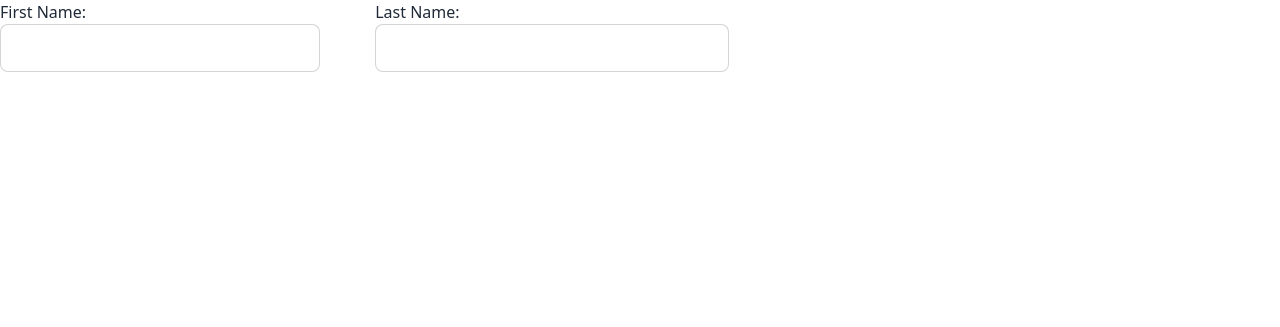
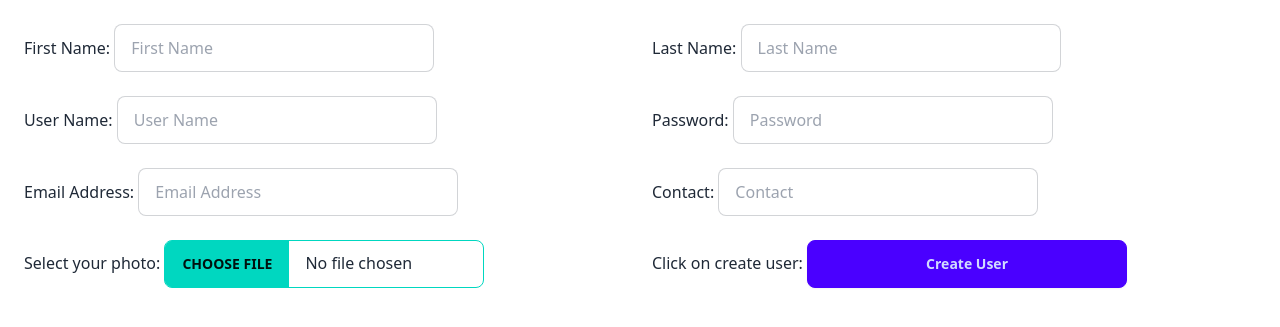
Before and after one commit to engrnazrulislam/ProjectPHP, a PHP site: page /admin/user/createUser.php in a window 1280 px wide. Shown: the top 327 px of the page. Run offline with PHP 8.4, Linux system fonts and the light colour scheme; the visitor is signed in with stand-in values (Sample User, id 1); some libraries are stand-ins or nearby versions.

Commit message:
Create user section Completed

```diff
--- a/admin/admin_nav.php
+++ b/admin/admin_nav.php
@@ -11,14 +11,14 @@ if(isset($_SESSION['login'])!= true){
         <div class="navbar-end space-x-4">
             <div>
                 <h3>
-                    <?php echo $_SESSION['username'] ?>
+                    <?php echo $_SESSION['username']; ?>
                 </h3>
             </div>
             <div class="dropdown dropdown-end">
                 <div tabindex="0" role="button" class="btn btn-ghost btn-circle avatar">
                     <div class="w-10 rounded-full">
                         <img alt="Tailwind CSS Navbar component"
-                            src="https://daisyui.com/images/stock/photo-1534528741775-53994a69daeb.jpg" />
+                            src="user/<?php echo $_SESSION['photo'];?>" />
                     </div>
                 </div>
                 <ul tabindex="0"
--- a/admin/login.php
+++ b/admin/login.php
@@ -38,6 +38,7 @@ include('dbconn.php');
             if ($check_result == 1) {
                 $user_data=$query->fetch_assoc();
                 $_SESSION['username']=$user_data['uname'];
+                $_SESSION['photo']=$user_data['uphoto'];
                 $_SESSION['login']=true;
                 header('location:dashboard.php');
             } else {
--- a/admin/user/createUser.php
+++ b/admin/user/createUser.php
@@ -1,11 +1,10 @@
 <?php
-// include("../dbconn.php");
-//$sql="INSERT INTO ncs_user(uname,upass,umail,ucontact,uphoto) VALUES";
-//$query=$conn->query($sql);
-//$result=$query->fetch_assoc();
-//echo $result['uname'];
-//echo $result['upass'];
-// $conn->close();
+ob_start();
+session_start();
+if (isset($_SESSION['login']) != true) {
+    header('location:../login.php');
+} else {
+    include("../dbconn.php");
 ?>
 <!DOCTYPE html>
 <html lang="en">
@@ -21,21 +20,94 @@
 <body>
     <main>
         <!-- Create User Section -->
-        <section>
-            <form action=""method="POST">
-                <div class="flex justify-start items-center gap-5">
+        <?php
+        if (isset($_POST['submit'])) {
+            $firstName = $_POST['firstName'];
+            $lastName = $_POST['lastName'];
+            $userName = $_POST['userName'];
+            $password = md5($_POST['password']);
+            $email = $_POST['email'];
+            $contact = $_POST['contactNo'];
+            $sql = "SELECT * FROM ncs_user WHERE uname='$userName' AND upass='$password'";
+            $queryResult = $conn->query($sql);
+            $check_result = $queryResult->num_rows;
+            if ($check_result == 1) {
+                echo '<div class="container w-full mx-auto flex justify-center"><h3>User or password already exists</h3></div>';
+            } else {
+                /* File Upload Section */
+                $file_name = $_FILES['u_file']['name'];
+                $file_size = $_FILES['u_file']['size'];
+                $file_temp = $_FILES['u_file']['tmp_name'];
+
+                if ($file_name == '') {
+                    $upload_file = 'img/demo.jpg';
+                } else {
+                    $upload_file = 'img/' . $file_name;
+                    move_uploaded_file($file_temp, $upload_file);
+                }
+                $insert_sql = "INSERT INTO ncs_user(uname, upass, fname, lname, umail, ucontact, uphoto) VALUES ('$userName','$password','$firstName','$lastName','$email','$contact','$upload_file')";
+                $insertQuery = $conn->query($insert_sql);
+                if ($insertQuery) {
+                    echo '<div class="container w-full mx-auto flex justify-center"><h3>Data is successfully inserted</h3></div>';
+                } else {
+                    echo '<div class="container w-full mx-auto flex justify-center"><h3>Data insertion is not successful.</h3></div>';
+                }
+            }
+        }
+        $conn->close();
+        ?>
+        <!-- User Creation Form Section -->
+        <section class="container w-full mx-auto">
+            <form class="form-control space-y-6 p-6" action="<?php echo $_SERVER['PHP_SELF']; ?>" method="POST"
+                enctype="multipart/form-data">
+                <div class="grid grid-cols-2 items-center justify-center gap-6">
                     <div>
                         <label for="firstName">First Name:</label>
-                        <input type="text" name="firstName" id="" class="input input-bordered w-full max-w-xs">
+                        <input type="text" name="firstName" id="" class="input input-bordered w-full max-w-xs"
+                            placeholder="First Name">
                     </div>
                     <div>
-                        <label for="lastName">Last Name:</label>
-                        <input type="text" name="lastName" id=" " class="input input-bordered w-full max-w-sx">
+                        <label for="firstName">Last Name:</label>
+                        <input type="text" name="lastName" id=" " class="input input-bordered w-full max-w-xs"
+                            placeholder="Last Name">
+                    </div>
+                    <div>
+                        <label for="userName">User Name:</label>
+                        <input type="text" name="userName" id="" placeholder="User Name"
+                            class="input input-bordered w-full max-w-xs">
+                    </div>
+                    <div>
+                        <label for="password">Password:</label>
+                        <input type="password" name="password" id="" placeholder="Password"
+                            class="input input-bordered w-full max-w-xs">
+                    </div>
+                    <div>
+                        <label for="email">Email Address:</label>
+                        <input type="mail" name="email" id="" placeholder="Email Address"
+                            class="input input-bordered w-full max-w-xs">
+                    </div>
+                    <div>
+                        <label for="contactNo">Contact:</label>
+                        <input type="text" name="contactNo" id="" placeholder="Contact"
+                            class="input input-bordered w-full max-w-xs">
+                    </div>
+                    <div>
+                        <label for="inputFile" class="">Select your photo:</label>
+                        <input type="file" name="u_file"
+                            class="file-input file-input-bordered file-input-accent pl-0 w-full max-w-xs" />
+                    </div>
+                    <div>
+                        <label for="registered">Click on create user:</label>
+                        <input type="submit" name="submit" value="Create User" id="" class="btn btn-primary w-full max-w-xs" />
                     </div>
                 </div>
             </form>
         </section>
     </main>
+
 </body>
 
 </html>
+<?php
+}
+?>
```
Also changed, not shown: admin/dashboard.php (+4 -3 lines), admin/user/showUser.php (added, +83 -0 lines), admin/user/img/demo.jpg (added), admin/user/img/jacket-5.png (added), admin/user/img/nazrul.jpg (added).
